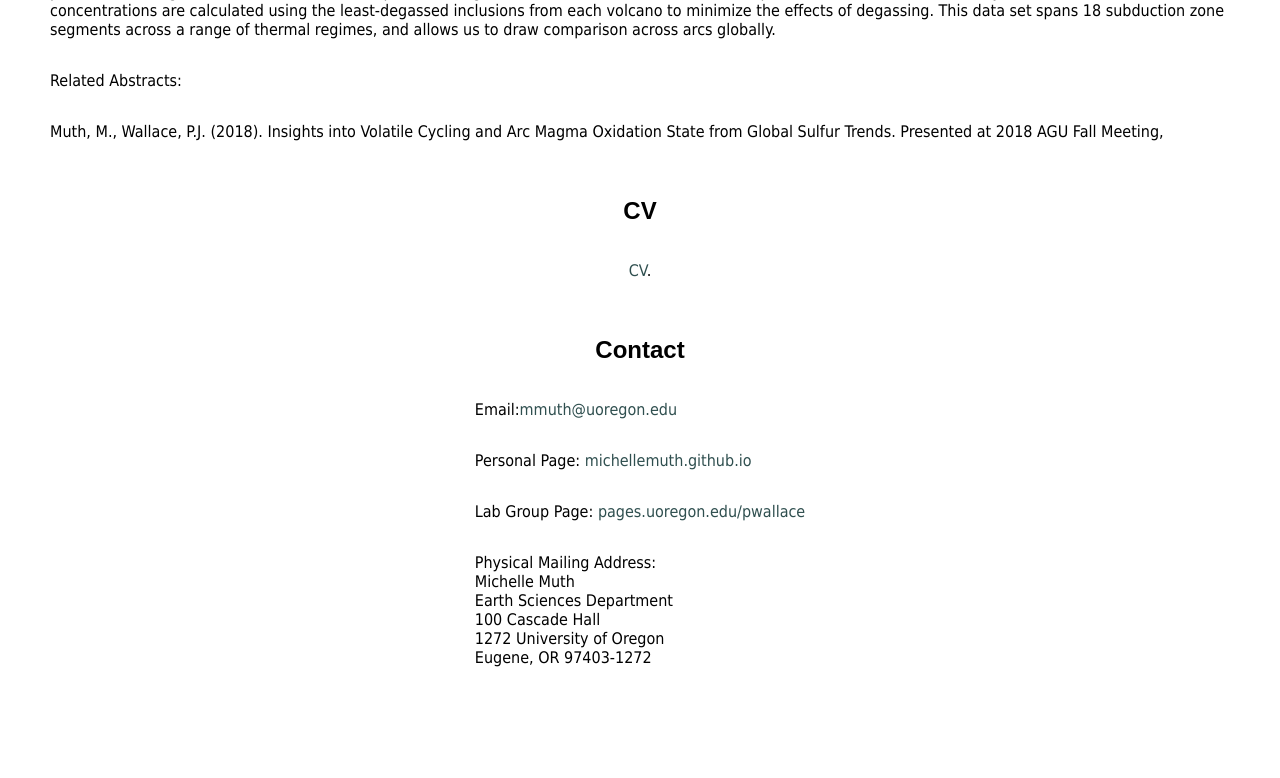
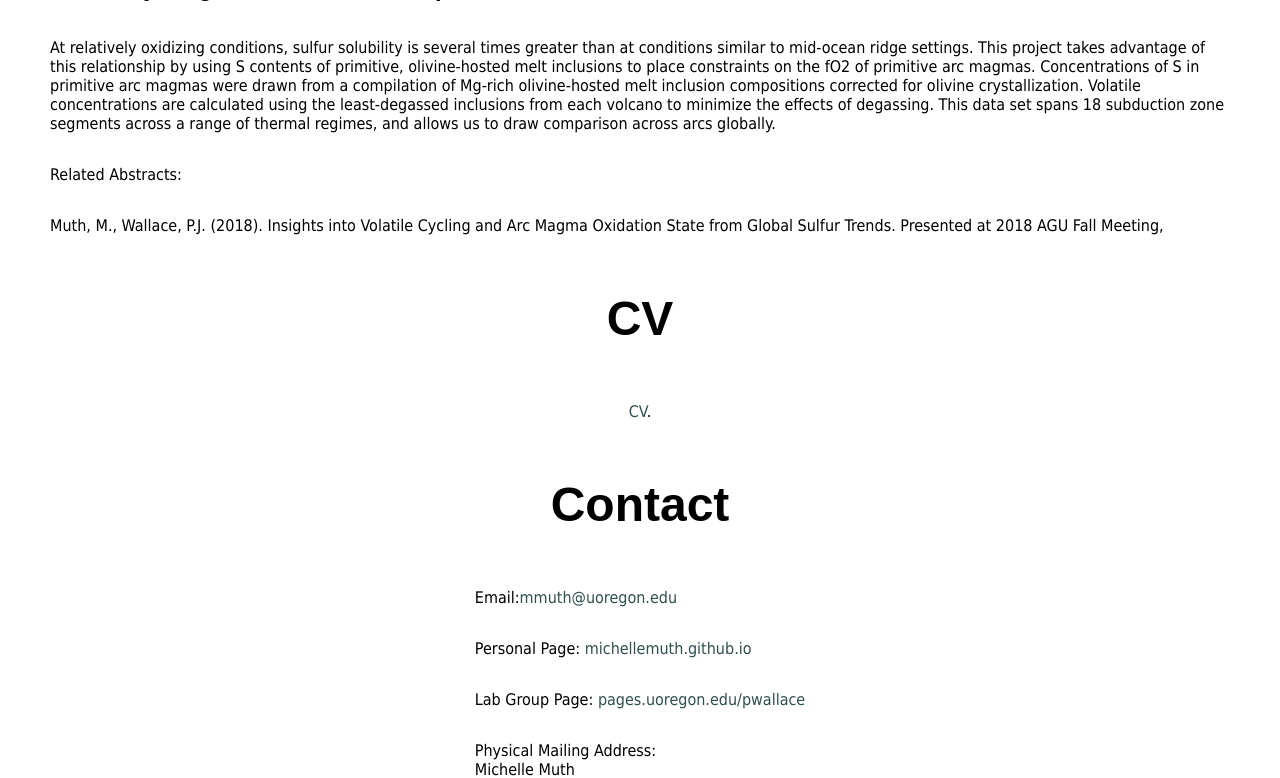
Before and after one commit to MichelleMuth/michellemuth.github.io, a PHP site: page / in a window 1280 px wide. Shown: the part 3869-4647 px from the top of the page. Before the commit the page ends 4536 px from the top, so only its background shows below. Run offline with PHP 8.4, Linux system fonts and the light colour scheme.

Commit message:
Update style.css

```diff
--- a/style.css
+++ b/style.css
@@ -30,6 +30,7 @@ header li {
 
 h1 {
   width:100%;
+  font-size:300%;
   margin-top: 40px;
   display: flex;
   justify-content: center;
```
